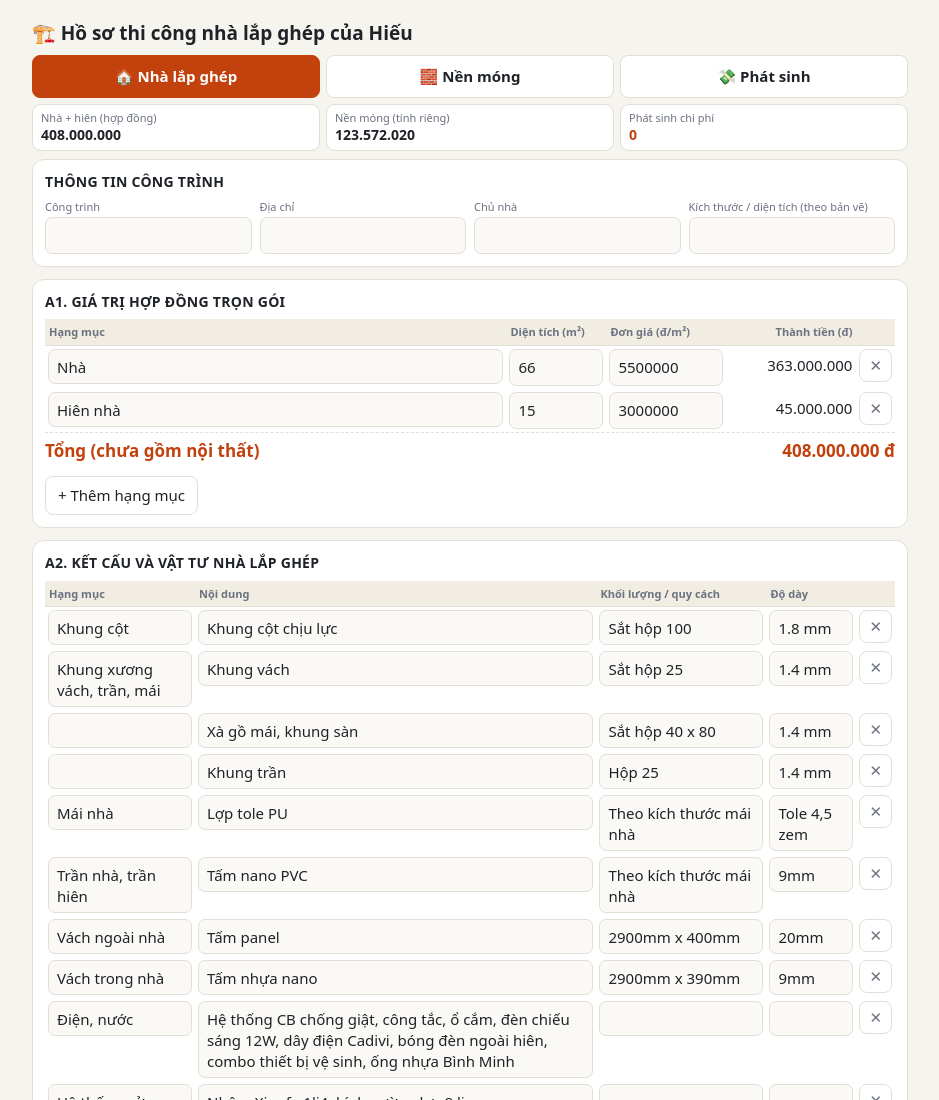
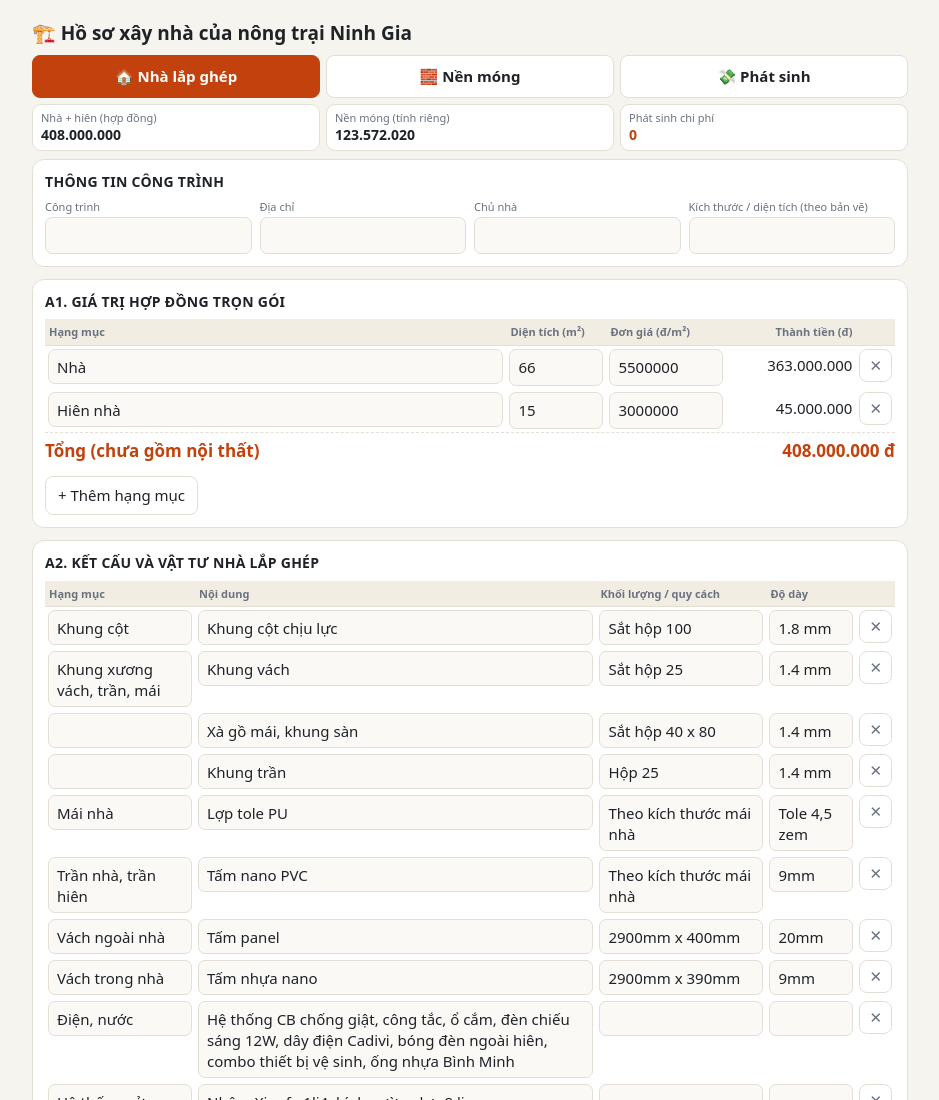
Before and after one commit to NinhGiaFarm/hoso-7k4q9x, a plain HTML site: page index.html in a window 1280 px wide. Shown: the top 1100 px of the page, without its empty margins (170-1109 px from the left). Drawn offline with Linux system fonts and the light colour scheme.

Commit message:
Add files via upload

```diff
--- a/index.html
+++ b/index.html
@@ -5,12 +5,12 @@
 <meta name="viewport" content="width=device-width, initial-scale=1, viewport-fit=cover">
 <meta name="apple-mobile-web-app-capable" content="yes">
 <meta name="mobile-web-app-capable" content="yes">
-<meta name="apple-mobile-web-app-title" content="Hồ sơ thi công">
+<meta name="apple-mobile-web-app-title" content="Hồ sơ xây nhà">
 <meta name="theme-color" content="#c2410c">
 <link rel="apple-touch-icon" href="apple-touch-icon.png">
 <link rel="icon" type="image/png" href="icon-192.png">
 <link rel="manifest" href="manifest.webmanifest">
-<title>Hồ sơ thi công nhà lắp ghép của Hiếu</title>
+<title>Hồ sơ xây nhà của nông trại Ninh Gia</title>
 <style>
 :root{--bg:#f6f4ef;--card:#fff;--tx:#1f2328;--mut:#6b7280;--bd:#e3dfd6;--ac:#c2410c;--ac2:#fff;--in:#faf9f6;--hd:#f1ede3;box-sizing:border-box;padding-top:env(safe-area-inset-top,0px);padding-bottom:env(safe-area-inset-bottom,0px)}
 @media (prefers-color-scheme:dark){:root:not([data-theme="light"]){--bg:#16181b;--card:#1f2226;--tx:#e8e6e1;--mut:#9aa0a6;--bd:#33373d;--ac:#fb923c;--ac2:#1a1a1a;--in:#17191c;--hd:#272b30;color-scheme:dark}}
@@ -61,7 +61,7 @@ th.g{text-align:center;border-left:1px solid var(--bd);border-right:1px solid va
 <body>
 <main>
 <div class="top">
-  <h1>🏗️ Hồ sơ thi công nhà lắp ghép của Hiếu</h1>
+  <h1>🏗️ Hồ sơ xây nhà của nông trại Ninh Gia</h1>
   <div class="tabs noprint"><button class="on" data-t="pa">🏠 Nhà lắp ghép</button><button data-t="pb">🧱 Nền móng</button><button data-t="pc">💸 Phát sinh</button></div>
   <div class="sm"><div>Nhà + hiên (hợp đồng)<b id="s1">0</b></div><div>Nền móng (tính riêng)<b id="s2">0</b></div><div>Phát sinh chi phí<b id="s3">0</b></div></div>
 </div>
```
Also changed, not shown: manifest.webmanifest.
